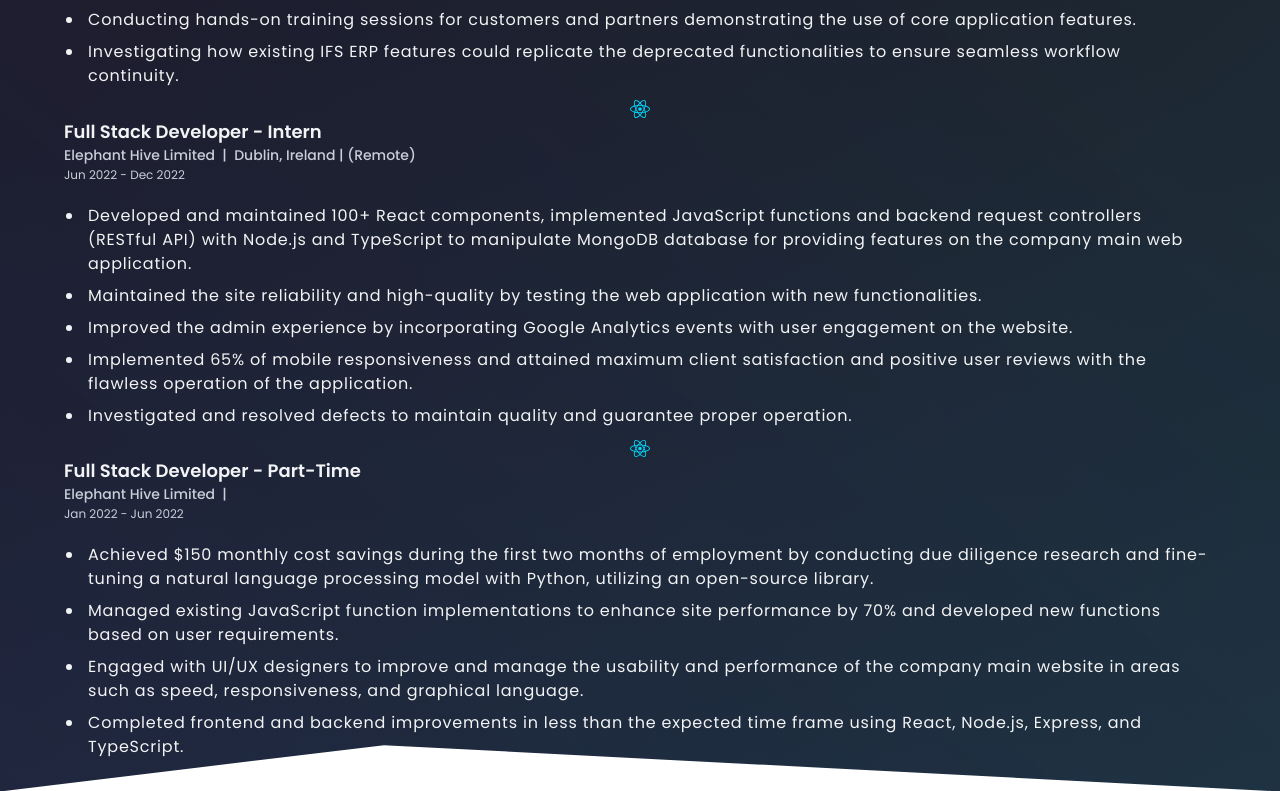
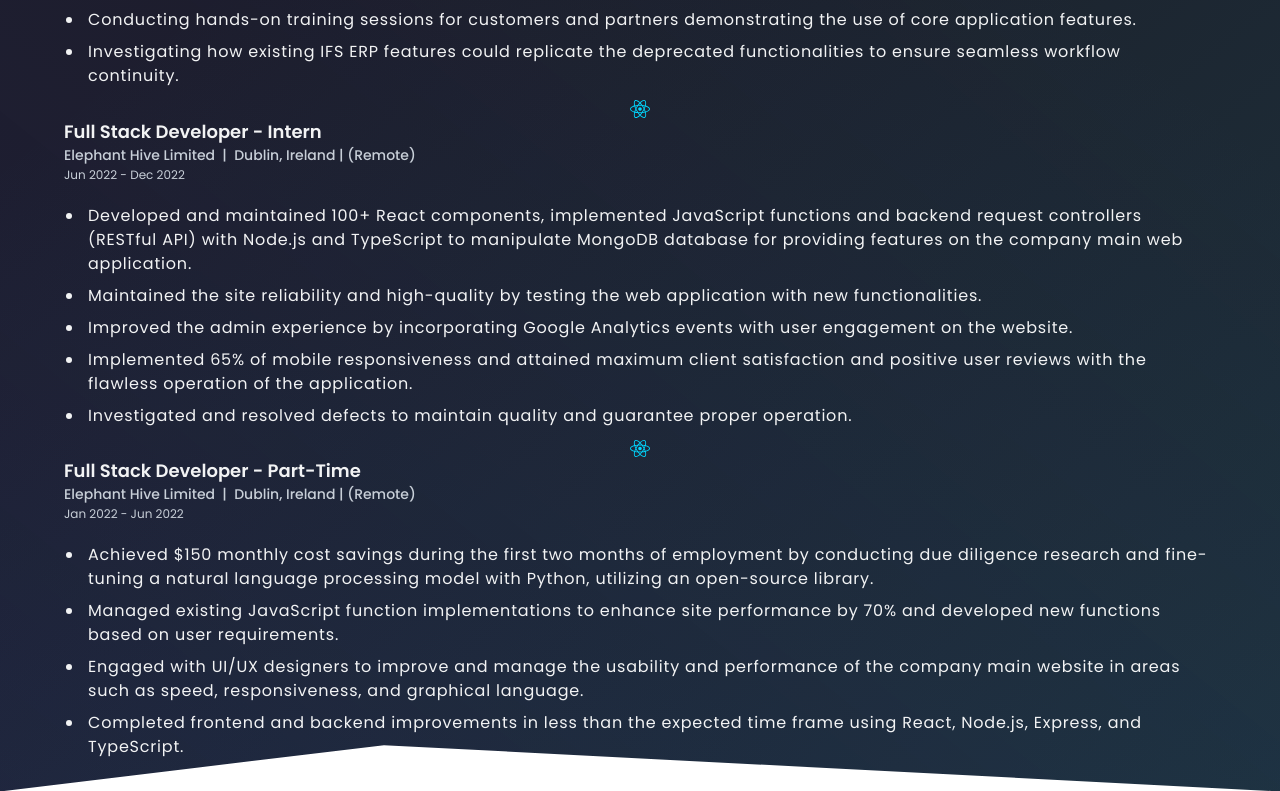
Before and after one commit to mudithatharuka/Personal-Portfolio, a React (Vite) app: page / in a window 1280 px wide. Shown: the part 2237-3028 px from the top of the page. Built offline with nearby package versions, Linux system fonts and the light colour scheme.

Commit message:
Updated the missing data of work experience

```diff
--- a/src/constants/data.js
+++ b/src/constants/data.js
@@ -318,6 +318,7 @@
   {
     title: "Full Stack Developer - Part-Time",
     companyName: "Elephant Hive Limited",
+    location: "Dublin, Ireland | (Remote)",
     // icon: shopify,
     iconBg: "#383E56",
     date: "Jan 2022 - Jun 2022",
```
